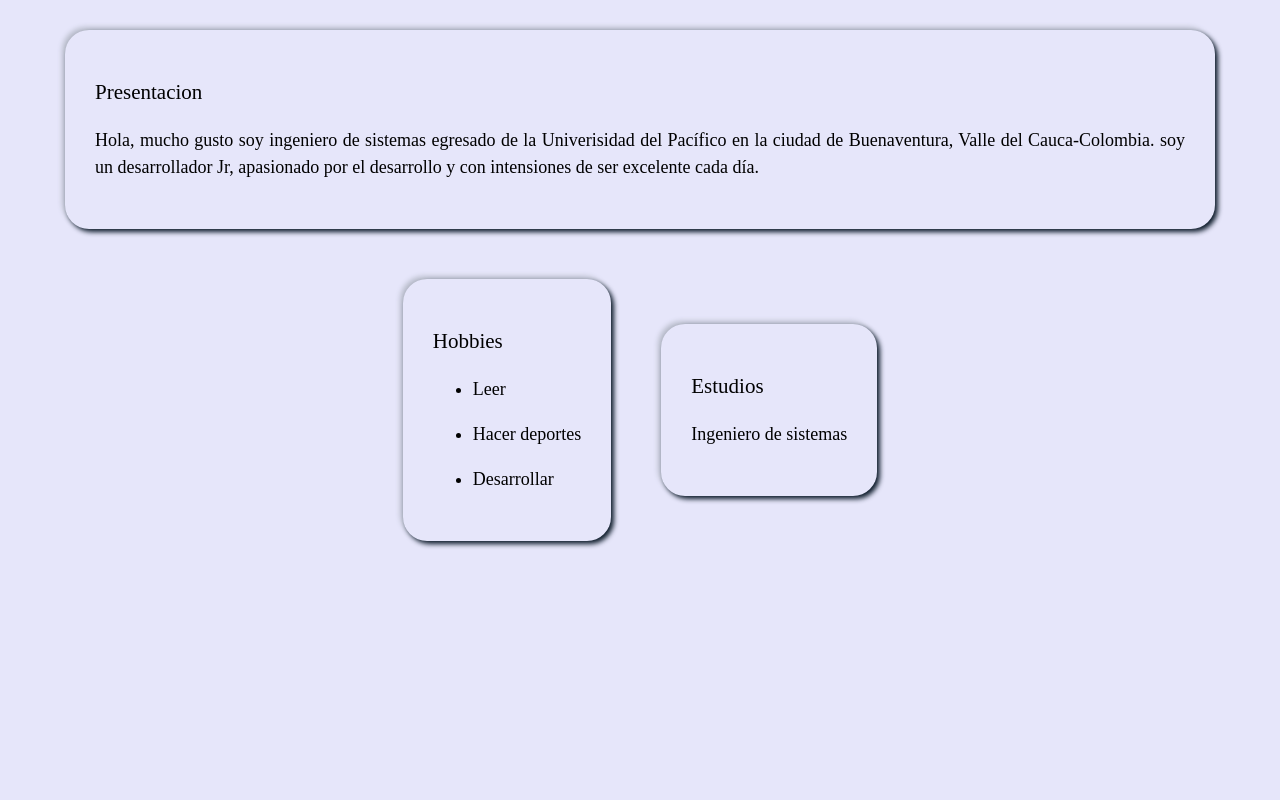
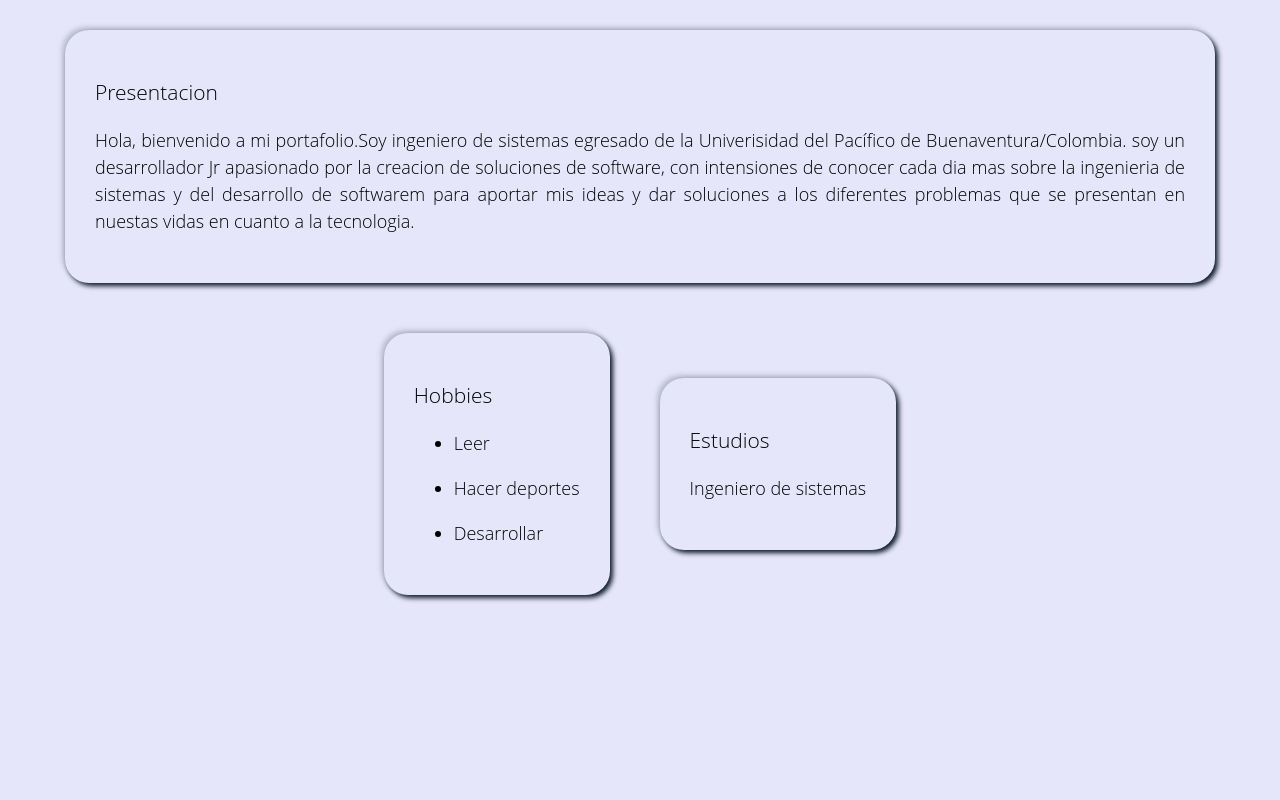
Before and after one commit to FranciscoDJVI/Portafolio, a React (Vite) app in the folder portafolio/: page / in a window 1280 px wide. Shown: the part 840-1640 px from the top of the page. Built offline with nearby package versions, Linux system fonts and the light colour scheme.

Commit message:
correct descriptions of project and new text for presentatio

```diff
--- a/portafolio/package.json
+++ b/portafolio/package.json
@@ -24,7 +24,7 @@
     "react-router-dom": "^7.9.2",
     "react-slick": "^0.31.0",
     "slick-carousel": "^1.8.1",
-    "vercel": "^48.5.0"
+    "vercel": "^48.10.3"
   },
   "devDependencies": {
     "@eslint/js": "^9.36.0",
--- a/portafolio/src/App.css
+++ b/portafolio/src/App.css
@@ -6,7 +6,7 @@
 }
 
 body {
-  font-family: "Arial, sans-serif";
+  font-family: "Open Sans", sans-serif;
 }
 .container {
   display: flex;
--- a/portafolio/src/components/PresentationText.jsx
+++ b/portafolio/src/components/PresentationText.jsx
@@ -3,7 +3,7 @@ import Card from "./Card";
 function PresentationText() {
   const titleInfo = "Presentacion";
   const text =
-    "Hola, mucho gusto soy ingeniero de sistemas egresado de la Univerisidad del Pacífico en la ciudad de Buenaventura, Valle del Cauca-Colombia. soy un desarrollador Jr, apasionado por el desarrollo y con intensiones de ser excelente cada día.";
+    "Hola, bienvenido a mi portafolio.Soy ingeniero de sistemas egresado de la Univerisidad del Pacífico de Buenaventura/Colombia. soy un desarrollador Jr apasionado por la creacion de soluciones de software, con intensiones de conocer cada dia mas sobre la ingenieria de sistemas y del desarrollo de softwarem para aportar mis ideas y dar soluciones a los diferentes problemas que se presentan en nuestas vidas en cuanto a la tecnologia.";
   return (
     <div className="presentation-text">
       <Card title={titleInfo} textInfo={text} />
--- a/portafolio/src/components/Projects.jsx
+++ b/portafolio/src/components/Projects.jsx
@@ -27,7 +27,7 @@ const ProjectPersonal = () => {
         <p aria-label="title project">
           <strong>Título del Proyecto</strong>: Plataforma de Gestión de
           Inventario 'Psys'Sistema de Gestión de Ventas es una
-          aplicación web completa de gestión de ventas desarrollada con Djangoresframework y react
+          aplicación web completa de gestión de ventas desarrollada con <strong>Djangorestframework</strong> y <strong>React</strong>. Esta plataforma
           que permite administrar productos, stock, ventas y usuarios con
           diferentes roles y permisos.
         </p>
```
Also changed, not shown: 1 other file (tests, documents, lock files or other folders).
